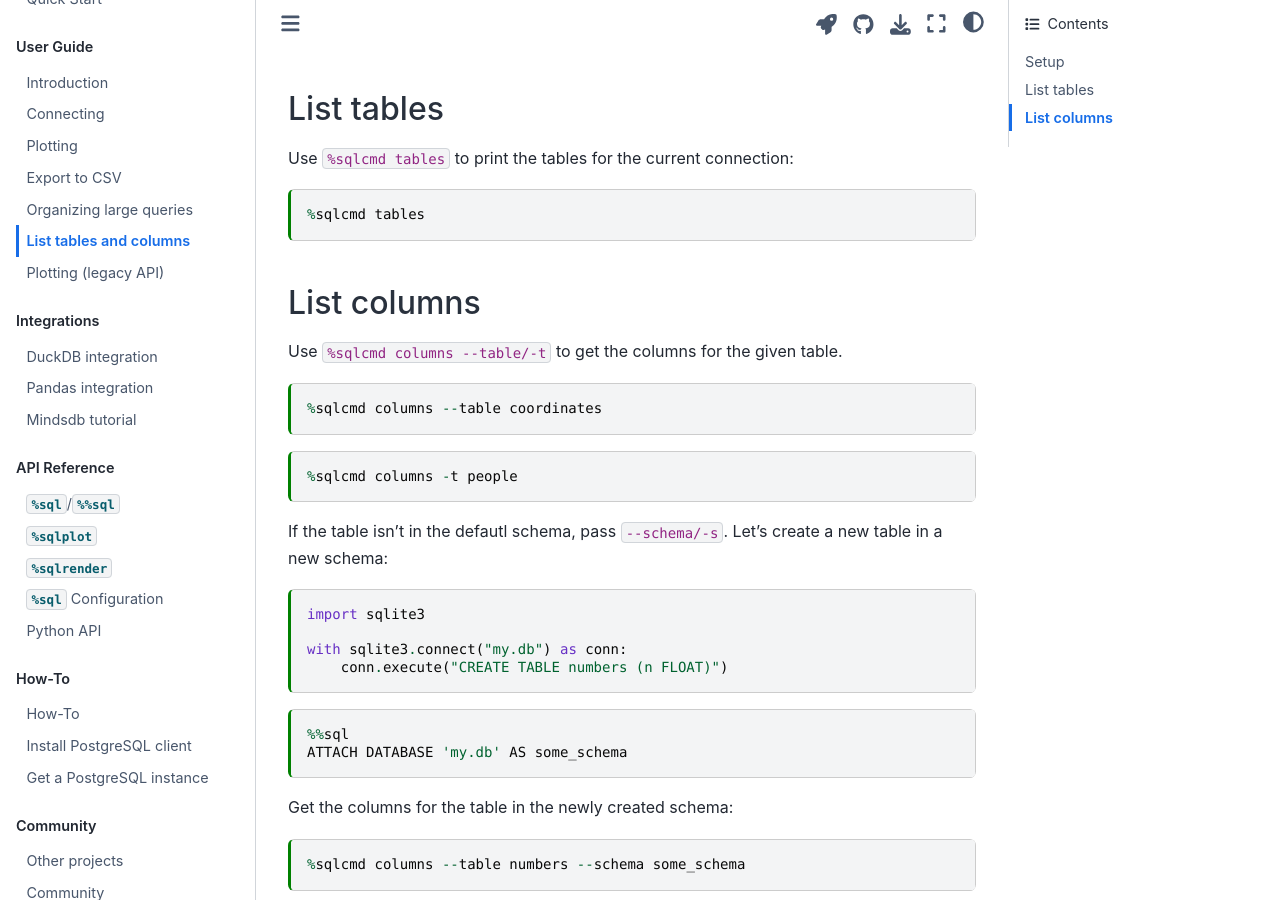
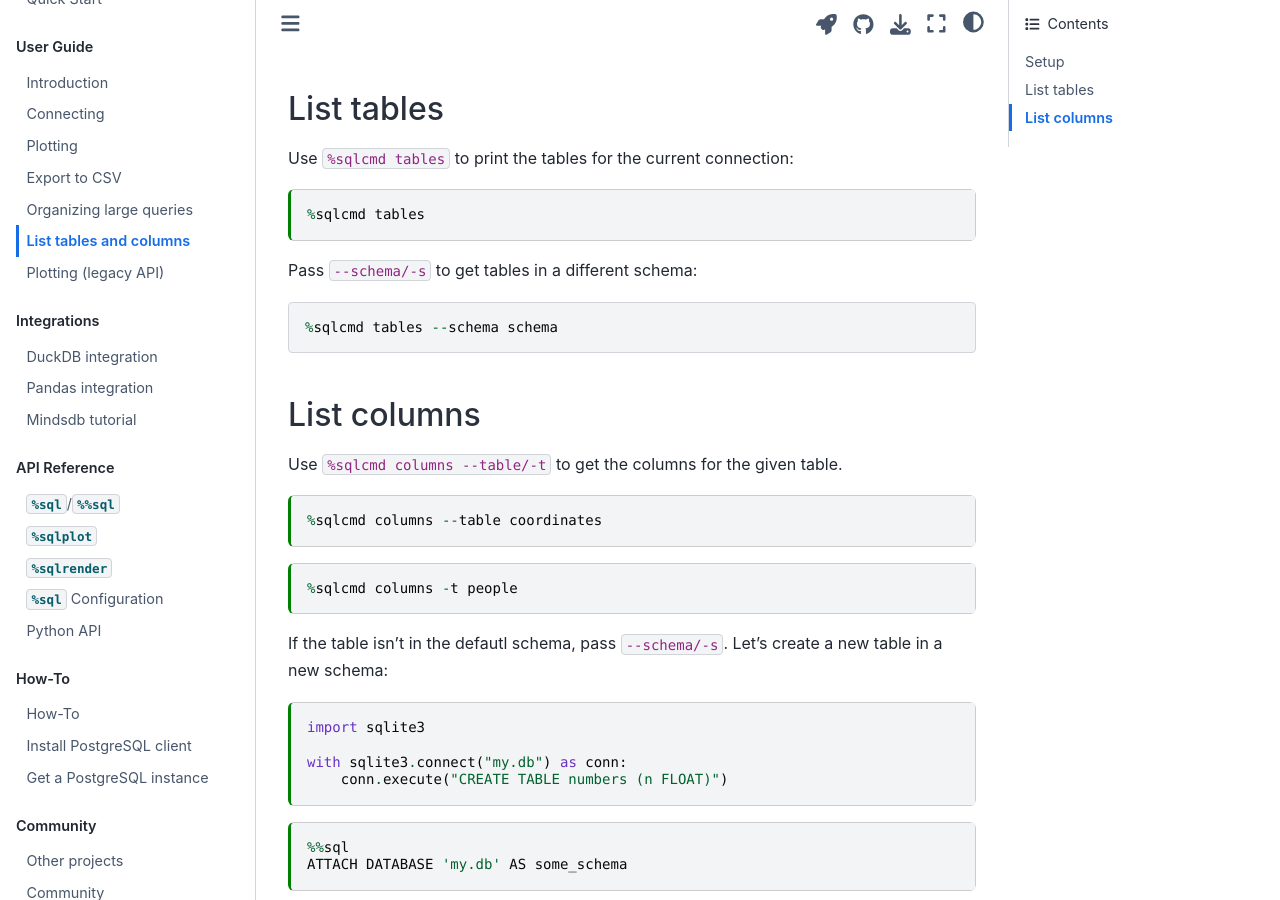
Before and after one commit to catherinedevlin/ipython-sql, a Jupyter Book: the page built from doc/user-guide/tables-columns.md, in a window 1280 px wide and 900 px high, scrolled down 688 px. Built offline with Jupyter Book 1.0.4 settings and Sphinx 7.4.7 and the Sphinx Book theme 1.1.4, drawn with Linux system fonts in a browser that asks for light colours.

Commit message:
updates guide

````diff
--- a/doc/user-guide/tables-columns.md
+++ b/doc/user-guide/tables-columns.md
@@ -54,6 +54,14 @@ Use `%sqlcmd tables` to print the tables for the current connection:
 %sqlcmd tables
 ```
 
+Pass `--schema/-s` to get tables in a different schema:
+
+```python
+%sqlcmd tables --schema schema
+```
+
++++
+
 ## List columns
 
 Use `%sqlcmd columns --table/-t` to get the columns for the given table.
````
